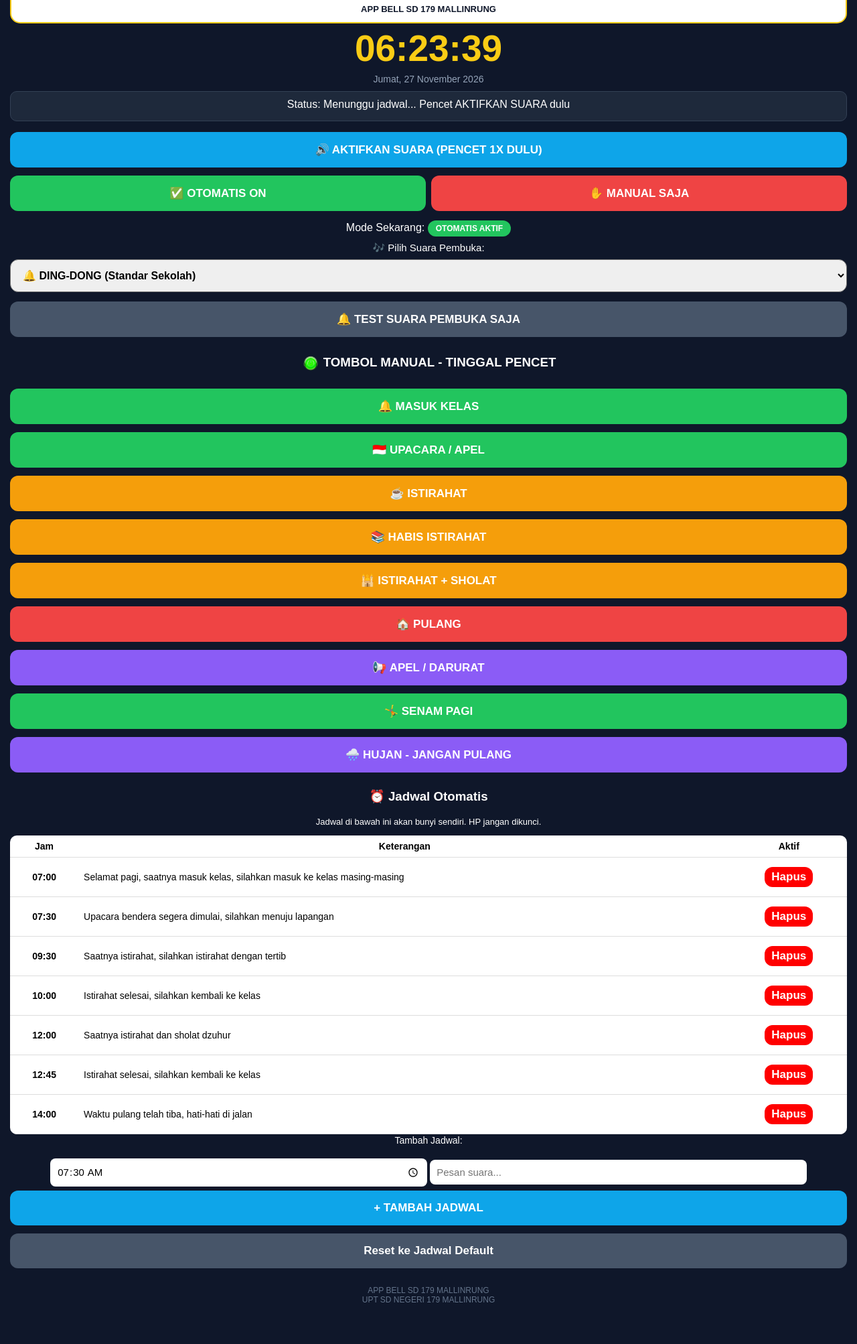
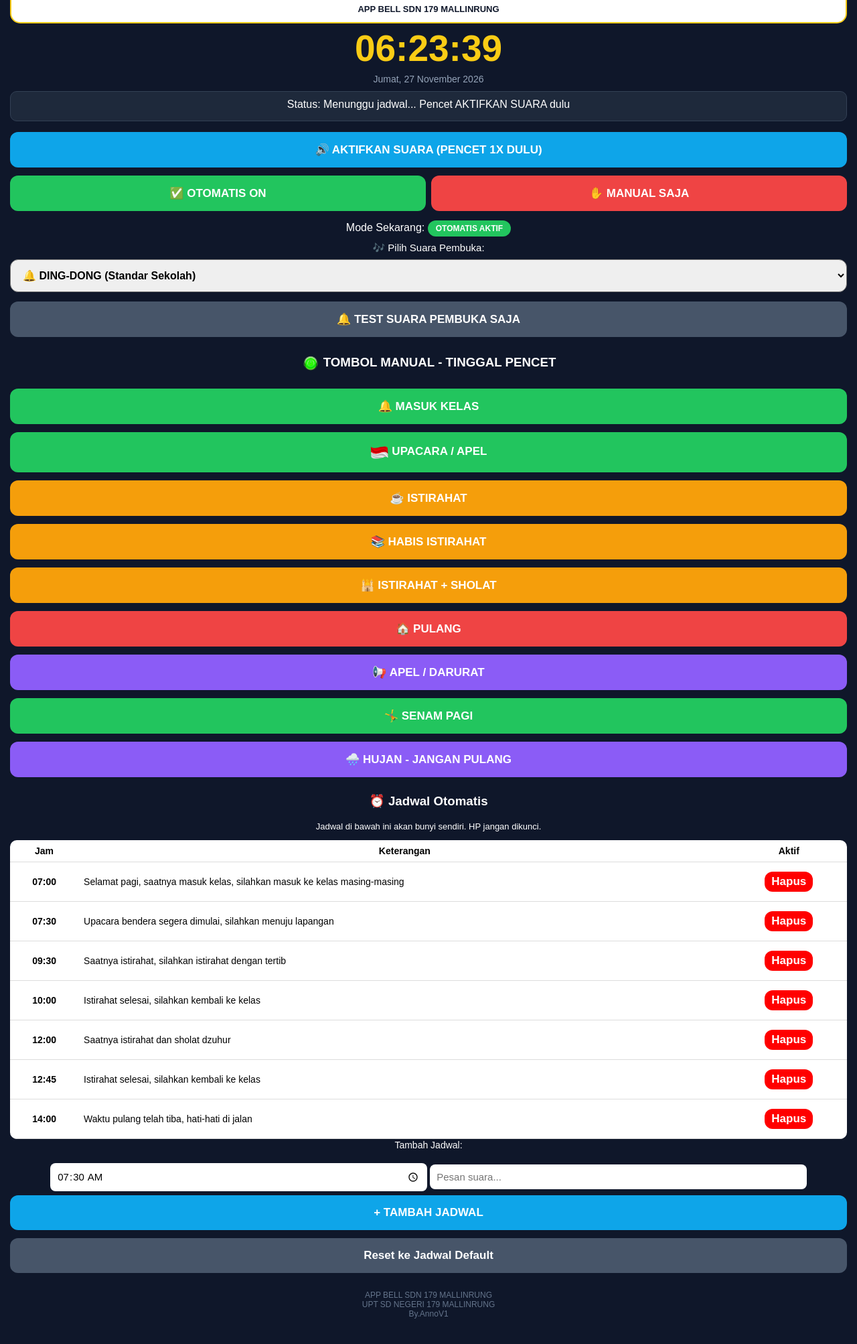
Before and after one commit to alfatihahreskyazzahra-byte/bell-sd179, a plain HTML site: page index.html in a window 1280 px wide. Shown: the part 452-2458 px from the top of the page at 67% size. Drawn offline with Linux system fonts and the light colour scheme.

Commit message:
Update index.html

```diff
--- a/index.html
+++ b/index.html
@@ -40,7 +40,7 @@ select{width:100%;padding:14px;border-radius:12px;font-size:16px;font-weight:bol
 <body>
 <div class="header">
 <img src="logo.png" alt="UPT SD NEGERI 179 MALLINRUNG">
-<p>APP BELL SD 179 MALLINRUNG</p>
+<p>APP BELL SDN 179 MALLINRUNG</p>
 </div>
 <div id="jam">00:00:00</div>
 <div id="tanggal">-</div>
@@ -62,7 +62,7 @@ select{width:100%;padding:14px;border-radius:12px;font-size:16px;font-weight:bol
 <button class="abu" onclick="testSuara()">🔔 TEST SUARA PEMBUKA SAJA</button>
 <h3><img src="tombol.png" style="width:28px;vertical-align:middle"> TOMBOL MANUAL - TINGGAL PENCET</h3>
 <button class="masuk" onclick="bunyi('Saatnya masuk kelas, silahkan masuk ke kelas masing-masing. Selamat belajar')">🔔 MASUK KELAS</button>
-<button class="masuk" onclick="bunyi('Upacara bendera segera dimulai, silahkan menuju lapangan dengan tertib')">🇮🇩 UPACARA / APEL</button>
+<button class="masuk" onclick="bunyi('Upacara bendera segera dimulai, silahkan menuju lapangan dengan tertib')"><img src="bendera.png" style="width:28px;vertical-align:middle"> UPACARA / APEL</button>
 <button class="istirahat" onclick="bunyi('Saatnya istirahat, silahkan istirahat dengan tertib')">☕ ISTIRAHAT</button>
 <button class="istirahat" onclick="bunyi('Istirahat selesai, silahkan kembali ke kelas')">📚 HABIS ISTIRAHAT</button>
 <button class="istirahat" onclick="bunyi('Saatnya istirahat dan sholat dzuhur, silahkan menuju musholla')">🕌 ISTIRAHAT + SHOLAT</button>
@@ -81,7 +81,7 @@ select{width:100%;padding:14px;border-radius:12px;font-size:16px;font-weight:bol
 <input type="text" id="pesanBaru" placeholder="Pesan suara...">
 <button class="manual" onclick="tambahJadwal()">+ TAMBAH JADWAL</button>
 <button style="background:#475569;color:white" onclick="resetJadwal()">Reset ke Jadwal Default</button>
-<p style="font-size:12px;color:#64748b;margin-top:20px">APP BELL SD 179 MALLINRUNG<br>UPT SD NEGERI 179 MALLINRUNG</p>
+<p style="font-size:12px;color:#64748b;margin-top:20px">APP BELL SDN 179 MALLINRUNG<br>UPT SD NEGERI 179 MALLINRUNG<br>By.AnnoV1</p>
 <script>
 let suaraAktif = false;
 let modeOtomatis = true;
@@ -127,7 +127,7 @@ function tampilJam(){
 setInterval(tampilJam, 1000);
 function aktifkanSuara(manual){
   suaraAktif=true;
-  let u = new SpeechSynthesisUtterance("Bell SD 179 Mallinrung aktif, siap digunakan");
+  let u = new SpeechSynthesisUtterance("Bell SDN 179 Mallinrung aktif, siap digunakan");
   u.lang='id-ID'; u.rate=0.95;
   speechSynthesis.speak(u);
   if(manual) alert("Suara sudah aktif! Sekarang bisa bunyi otomatis.");
```
